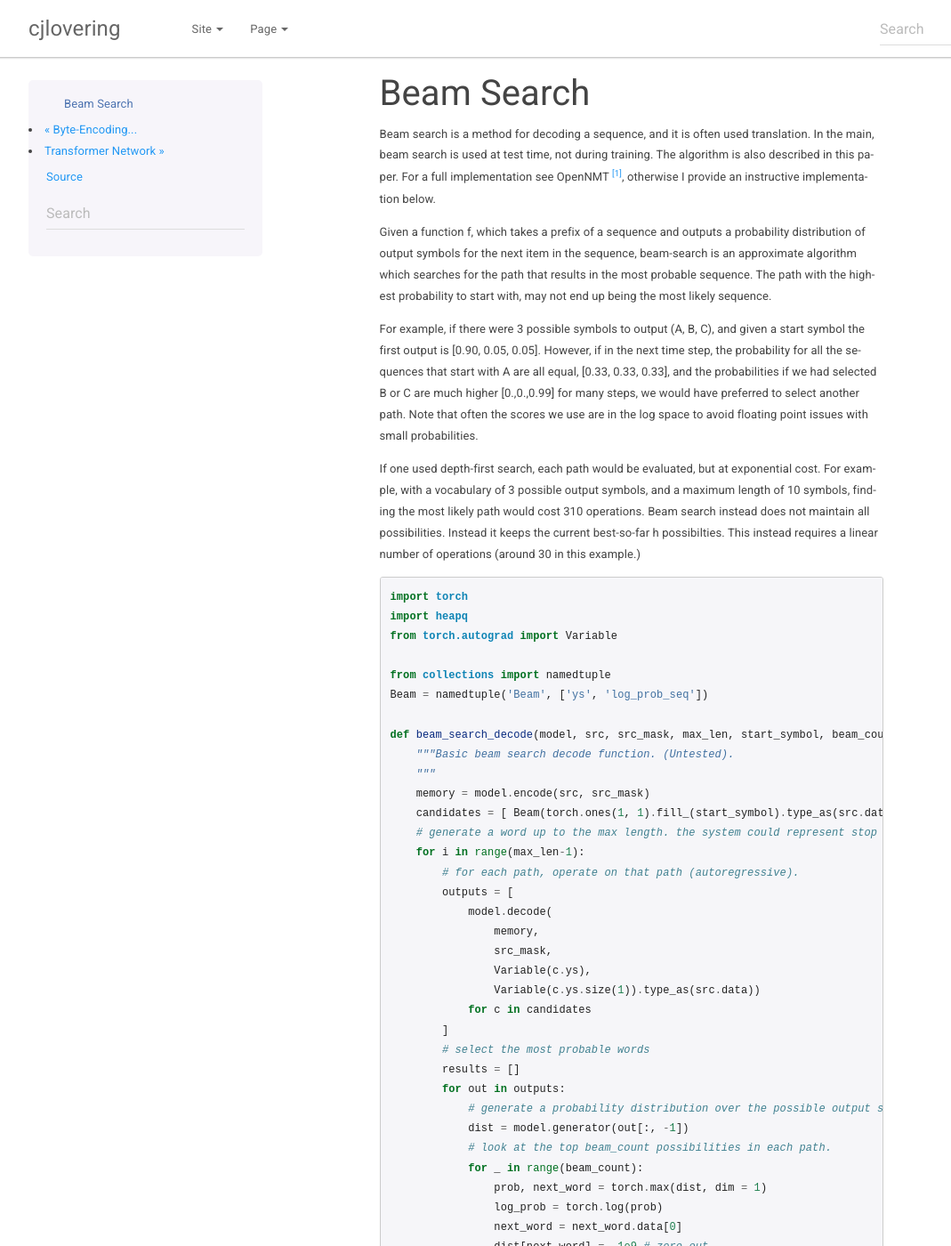
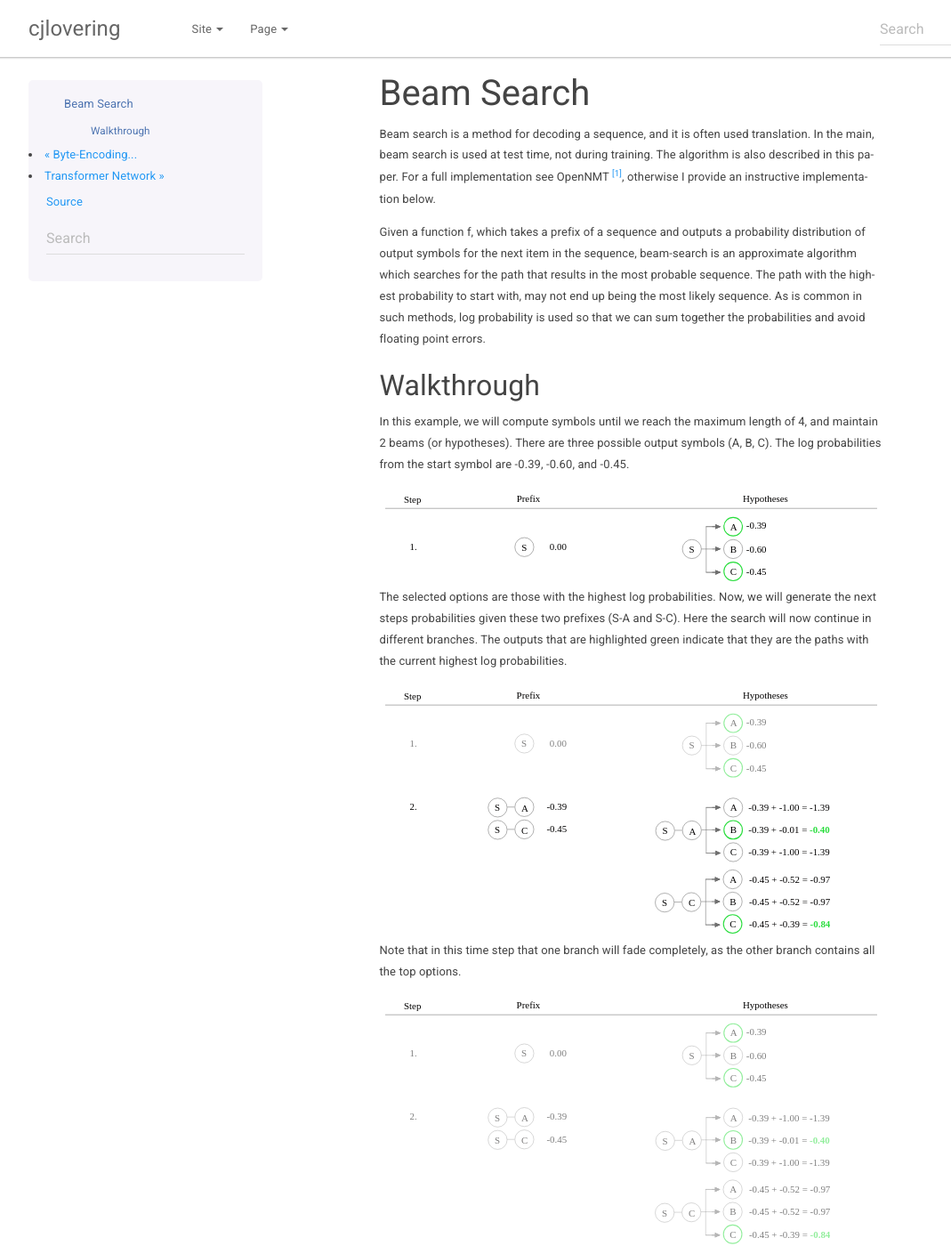
Before and after one commit to cjlovering/cjlovering.github.io, a Sphinx documentation site: the page built from docs/source/posts/002.rst, in a window 1280 px wide and 1400 px high. Shown: the whole window at 89% size, without its empty margins (38-1107 px from the left). Built offline with Sphinx 7.4.7, drawn with Linux system fonts in a browser that asks for light colours; some web fonts are replaced; some of the changed text lies outside the part shown.

Commit message:
beam search diagrams.

```diff
--- a/docs/source/posts/001.rst
+++ b/docs/source/posts/001.rst
@@ -1,5 +1,5 @@
 Byte-Encoding Representation
-~~~~~~~~~~~~~~~~~~~~~~~~~~~~
+----------------------------
 
 This is a subword tokenization of a vocabulary. An example of how this would work and be useful at test time from Sennrich et al. :cite:`sennrich2015neural` is as follows:
 
--- a/docs/source/posts/002.rst
+++ b/docs/source/posts/002.rst
@@ -1,13 +1,38 @@
 Beam Search
-~~~~~~~~~~~
+-----------
 
 Beam search is a method for decoding a sequence, and it is often used translation. In the main, beam search is used at test time, not during training. The algorithm is also described in this paper. For a full implementation see OpenNMT [1]_, otherwise I provide an instructive implementation below.
 
-Given a function f, which takes a prefix of a sequence and outputs a probability distribution of output symbols for the next item in the sequence, beam-search is an approximate algorithm which searches for the path that results in the most probable sequence. The path with the highest probability to start with, may not end up being the most likely sequence.
+Given a function f, which takes a prefix of a sequence and outputs a probability distribution of output symbols for the next item in the sequence, beam-search is an approximate algorithm which searches for the path that results in the most probable sequence. The path with the highest probability to start with, may not end up being the most likely sequence. As is common in such methods, log probability is used so that we can sum together the probabilities and avoid floating point errors.
 
-For example, if there were 3 possible symbols to output (A, B, C), and given a start symbol the first output is [0.90, 0.05, 0.05]. However, if in the next time step, the probability for all the sequences that start with A are all equal, [0.33, 0.33, 0.33], and the probabilities if we had selected B or C are much higher [0.,0.,0.99] for many steps, we would have preferred to select another path. Note that often the scores we use are in the log space to avoid floating point issues with small probabilities.
+Walkthrough
+~~~~~~~~~~~
 
-If one used depth-first search, each path would be evaluated, but at exponential cost. For example, with a vocabulary of 3 possible output symbols, and a maximum length of 10 symbols, finding the most likely path would cost 310 operations. Beam search instead does not maintain all possibilities. Instead it keeps the current best-so-far h possibilties. This instead requires a linear number of operations (around 30 in this example.)
+In this example, we will compute symbols until we reach the maximum length of 4, and maintain 2 beams (or hypotheses). There are three possible output symbols (A, B, C). The log probabilities from the start symbol are -0.39, -0.60, and -0.45.
+
+.. figure:: /_static/images/002/beam-search-table-01.svg
+   :width: 650px
+   :align: center
+
+The selected options are those with the highest log probabilities. Now, we will generate the next steps probabilities given these two prefixes (S-A and S-C). Here the search will now continue in different branches. The outputs that are highlighted green indicate that they are the paths with the current highest log probabilities.
+
+.. figure:: /_static/images/002/beam-search-table-02.svg
+   :width: 650px
+   :align: center
+
+Note that in this time step that one branch will fade completely, as the other branch contains all the top options.
+
+.. figure:: /_static/images/002/beam-search-table-03.svg
+   :width: 650px
+   :align: center
+
+Finally, beam search will select the path with total lowest log probability.
+
+.. figure:: /_static/images/002/beam-search-table-04.svg
+   :width: 650px
+   :align: center
+
+Further, it is possible that if we searched all the paths, extending out from options we pruned early on by keeping only the top beams, we may have recieved a different result. If one used depth-first search, each path would be evaluated, but at exponential cost. For example, with a vocabulary of 3 possible output symbols, and a maximum length of 4 symbols, finding the most likely path would cost 81 operations, compared to the 8 we demonstrate above. Beam search does not maintain all possibilities. It keeps the current best-so-far h possibilties, only requiring a linear number of operations.
 
 .. literalinclude:: assets/code/002/beam_search.py
 
--- a/docs/source/posts/003.rst
+++ b/docs/source/posts/003.rst
@@ -1,5 +1,6 @@
 Transformer Network
-~~~~~~~~~~~~~~~~~~~
+-------------------
+
 
 Attention is all you need :cite:`vaswani2017attention` introduces the Transformer Network. It was difficult to see how it would work across sequences of different length. I don't mean how or why the positional encoding would work - this is intuitive, but rather how they construct the matrices to fit together :).
 
```
Also changed, not shown: docs/source/_static/images/002/beam-search-graph-01.svg (added), docs/source/_static/images/002/beam-search-graph-02.svg (added), docs/source/_static/images/002/beam-search-graph-03.svg (added), docs/source/_static/images/002/beam-search-graph-04.svg (added), docs/source/_static/images/002/beam-search-graph-05.svg (added), docs/source/_static/images/002/beam-search-table-01.svg (added), docs/source/_static/images/002/beam-search-table-02.svg (added), docs/source/_static/images/002/beam-search-table-03.svg (added), docs/source/_static/images/002/beam-search-table-04.svg (added), docs/source/_static/images/002/beam-search-table-05.svg (added), docs/source/_static/images/002/beam-search.svg (added), 3 other files.
